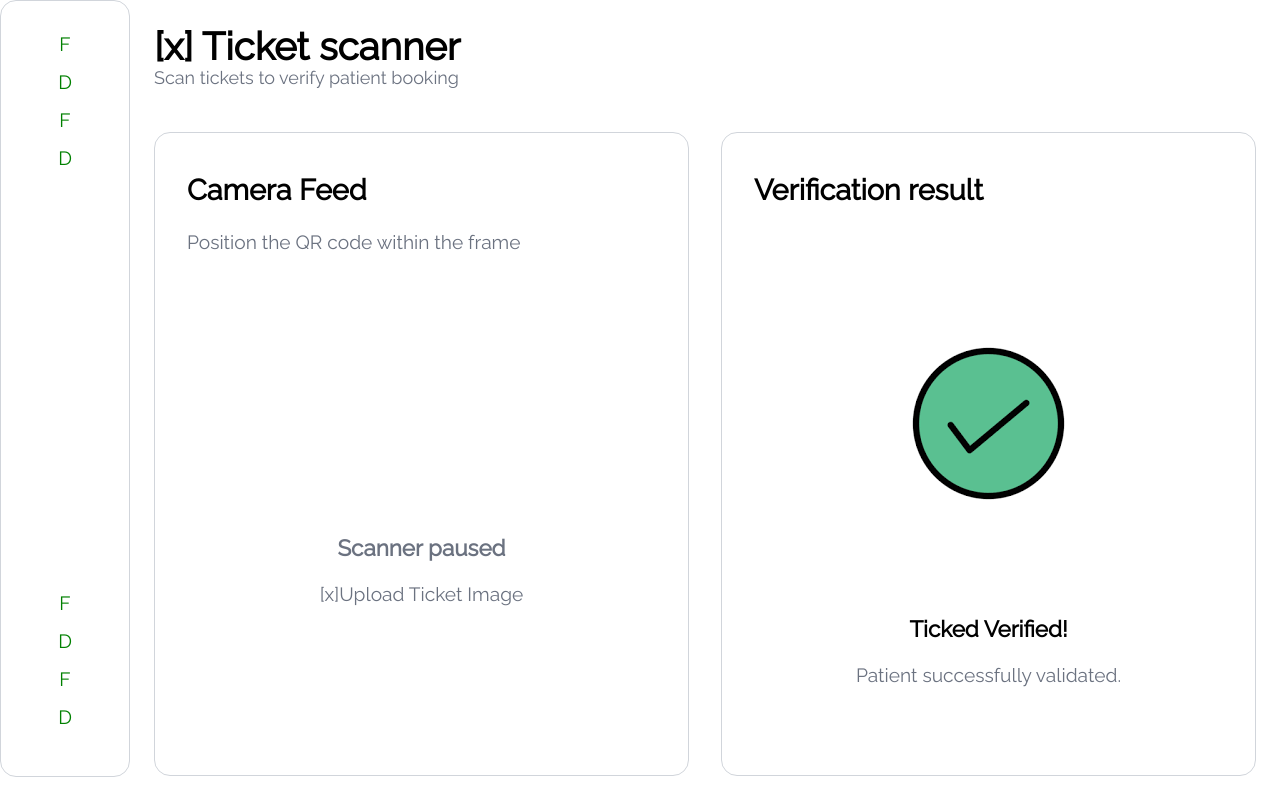
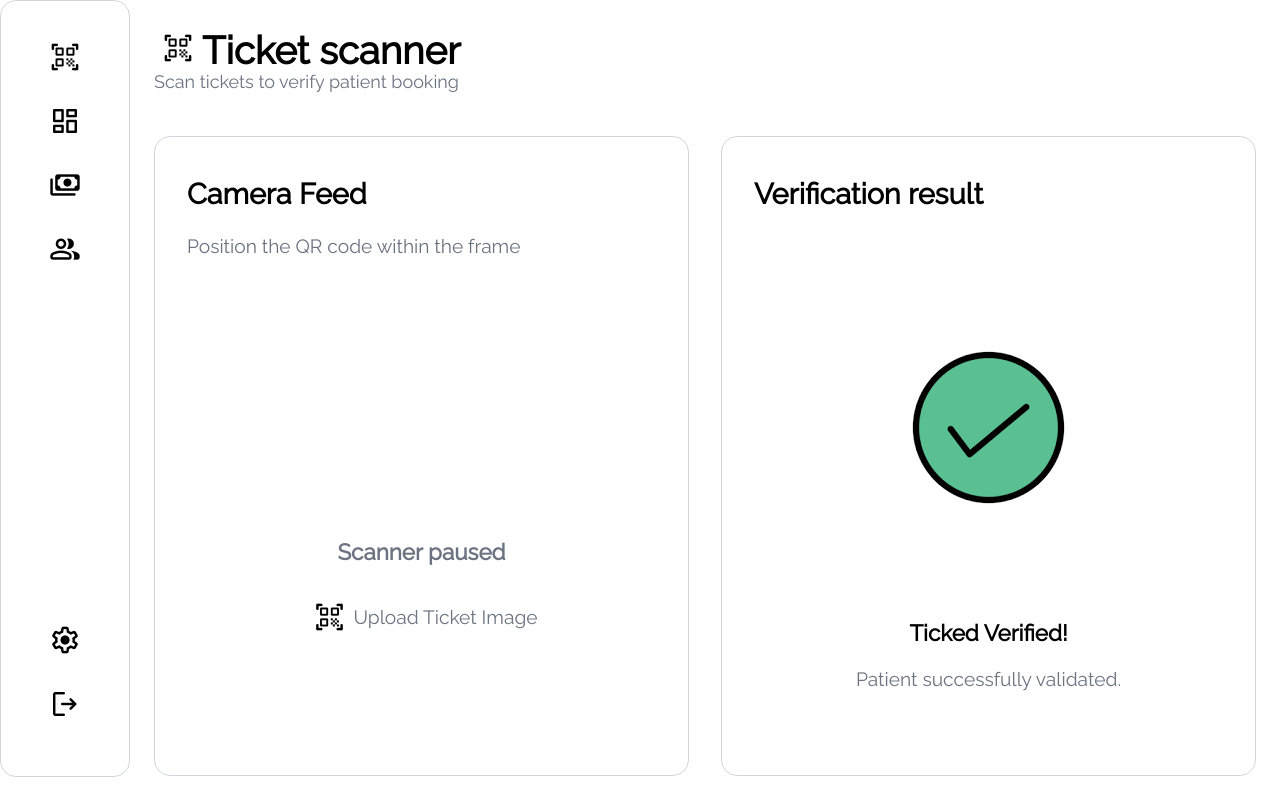
Before and after one commit to Muhammadcodes10/Medically, a React (Vite) app in the folder HospitalClient/: page /homePge in a window 1280 px wide. Built offline with nearby package versions, Linux system fonts and the light colour scheme.

Commit message:
I added the google icons, the page looks so much better

```diff
--- a/HospitalClient/index.html
+++ b/HospitalClient/index.html
@@ -5,6 +5,7 @@
     <meta name="viewport" content="width=device-width, initial-scale=1.0" />
     <link href="https://fonts.googleapis.com/css?family=Raleway" rel="stylesheet">
     <title>hospitalclient</title>
+    <link href="https://fonts.googleapis.com/css2?family=Material+Symbols+Rounded" rel="stylesheet" />
     <link rel="stylesheet" href="https://fonts.googleapis.com/css2?family=Material+Symbols+Rounded:opsz,wght,FILL,GRAD@24,400,0,0" />
 
   </head>
--- a/HospitalClient/src/components/homePage.tsx
+++ b/HospitalClient/src/components/homePage.tsx
@@ -6,22 +6,37 @@ function TicketScanner() {
         <div className="sidepanel-container">
           <div className="side-panel">
             <div className="side-panel-topGroup">
-              <div>F</div>
-              <div>D</div>
-              <div>F</div>
-              <div>D</div>
+               <div>
+                <i className="material-symbols-rounded">qr_code_scanner</i>
+              </div>
+              <div>
+                <i className="material-symbols-rounded">dashboard</i>
+              </div>
+              <div>
+                <i className="material-symbols-rounded">payments</i>
+              </div>
+              <div>
+                <i className="material-symbols-rounded">group</i>
+              </div>
+
             </div>
             <div className="side-panel-bottomGroup">
-              <div>F</div>
-              <div>D</div>
-              <div>F</div>
-              <div>D</div>
+
+
+              <div>
+                <i className="material-symbols-rounded">Settings</i>
+              </div>
+              <div>
+                <i className="material-symbols-rounded">Logout</i>
+              </div>
             </div>
           </div>
         </div>
         <div className="whole-panel">
           <h1 className="ticket-header">
-            [x] Ticket scanner
+
+                <i className="material-symbols-rounded" >qr_code_scanner</i>
+              Ticket scanner
             <p className="ticket-subtext">
               {" "}
               Scan tickets to verify patient booking
@@ -37,8 +52,12 @@ function TicketScanner() {
                 </p>
               </div>
               <div className="leftBox-prompt">
-                <h3>Scanner paused</h3>
-                <p> [x]Upload Ticket Image</p>
+                <h3>
+                  Scanner paused</h3>
+                <div className="leftBox-scannerContainer">
+                <i className="material-symbols-rounded" >qr_code_scanner</i>
+                <p> Upload Ticket Image</p>
+                </div>
               </div>
             </div>
             <div className="rightBox">
--- a/HospitalClient/src/index.css
+++ b/HospitalClient/src/index.css
@@ -183,6 +183,7 @@ a{
 
 .sidepanel-container{
   padding-bottom: 1.45rem;
+
 }
 
 .side-panel{
@@ -204,6 +205,12 @@ a{
   justify-content: center;
   align-items: center;
   margin-bottom: 1rem;
+}
+
+.material-symbols-rounded{
+  font-size: xx-large;
+  padding: 0.5rem;
+  color: black;
 }
 
 .whole-panel{
@@ -249,6 +256,11 @@ a{
 .leftBox-heading{
   margin-left: 1rem;
 }
+.leftBox-scannerContainer{
+  display: flex;
+  justify-content: center;
+  align-items: center;
+}
 
 .leftBox-heading-subtext{
   color: #6b7280;
```
